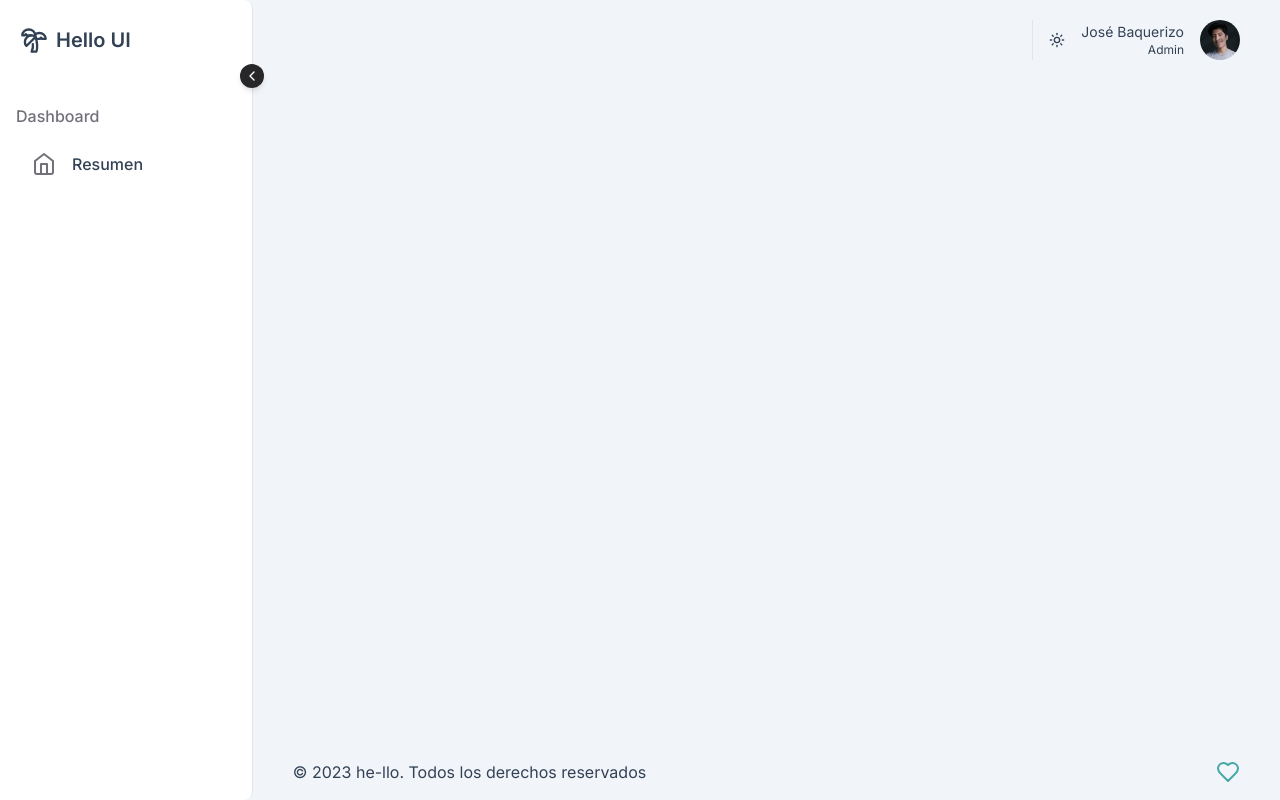
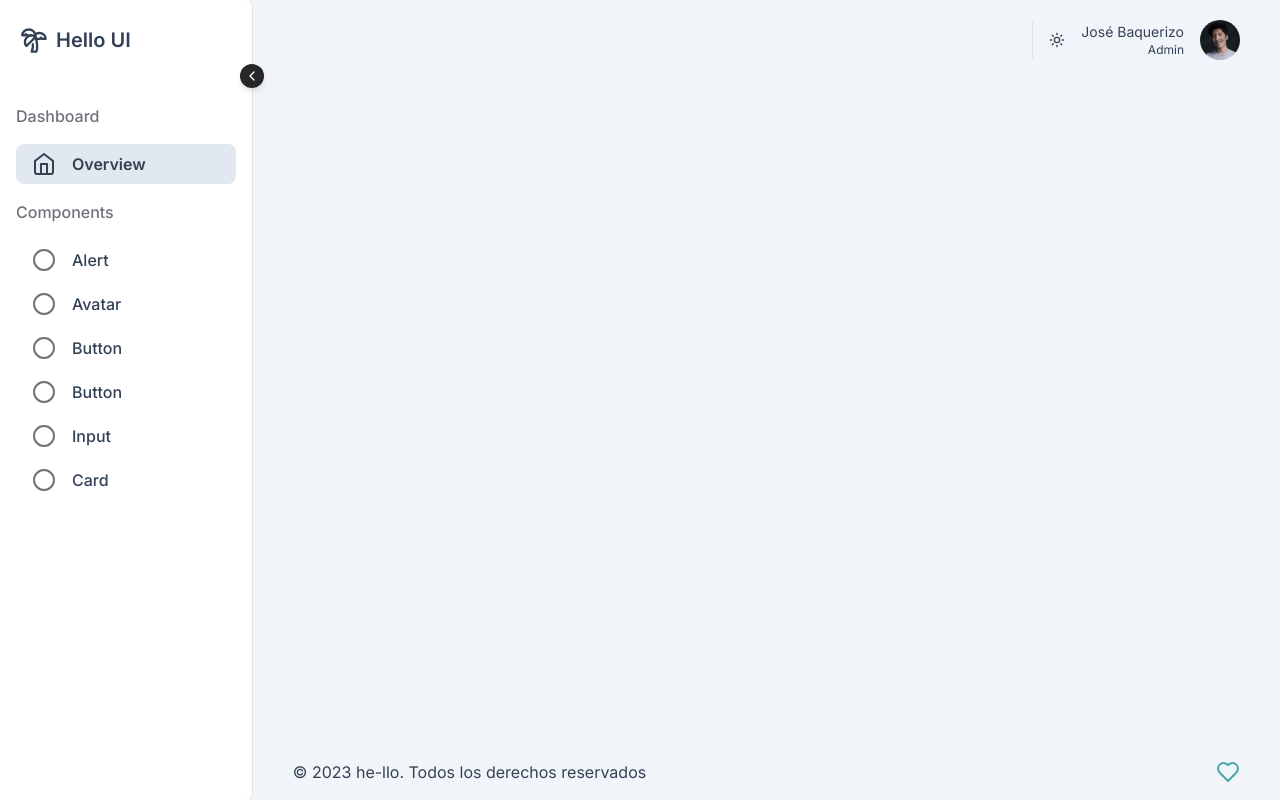
Before and after one commit to he-llo-devs/hello-UI, a Next.js app: page / in a window 1280 px wide. Built offline with nearby package versions, Linux system fonts and the light colour scheme.

Commit message:
update: navigation component with Links and styles

```diff
--- a/common/components/ui/layouts/Sidebar.css
+++ b/common/components/ui/layouts/Sidebar.css
@@ -20,6 +20,6 @@
     }
 
     .c-sidebar-navigation {
-        @apply grow p-4 space-y-8 font-medium;
+        @apply grow p-4 space-y-8 font-medium overflow-y-auto;
     }
 }
--- a/common/components/ui/layouts/Sidebar.tsx
+++ b/common/components/ui/layouts/Sidebar.tsx
@@ -1,6 +1,7 @@
-import { ChevronDownIcon, Coins, CoinsIcon, HomeIcon, LayoutGridIcon, MenuIcon, PalmtreeIcon, WalletIcon, XIcon } from "lucide-react";
-import { FC, MouseEvent, useState } from "react";
+import { ChevronDownIcon, MenuIcon, PalmtreeIcon, XIcon } from "lucide-react";
+import { FC, Fragment, MouseEvent, useState } from "react";
 import NavItem from "../navigation/NavItem";
+import MenuItems from "@/utils/MenuItems";
 
 interface Props {
 	handleCollapse: Function;
@@ -10,7 +11,7 @@ interface Props {
 }
 
 const Sidebar: FC<Props> = ({isMenuCollapsed, handleCollapse, isExpanded, handleExpanded}) => {
-
+	const menu = MenuItems();
 
 	return (
 		<div className={`c-sidebar ${isMenuCollapsed ? "" : "-translate-x-full"} ${isExpanded ? 'w-10/12 md:w-80' : 'w-32'}`}>
@@ -33,8 +34,16 @@ const Sidebar: FC<Props> = ({isMenuCollapsed, handleCollapse, isExpanded, handle
 
 			<div className="c-sidebar-navigation">
 				<div className={!isExpanded ? "flex flex-col items-center" : ""}>
-					<span className="text-zinc-500 dark:text-zinc-400">Dashboard</span>
-					<NavItem/>
+					{ menu.map((element, idx) => (
+						<Fragment key={idx}>
+							<span className="text-zinc-500 dark:text-zinc-400">{ element.section }</span>
+							<div className="my-4">
+								{ element.items.map((item, idx) => (
+									<NavItem key={idx} isExpanded={ isExpanded } label={item.name} Icon={item.icon} url={item.path}/>
+								))}
+							</div>
+						</Fragment>
+					))}
 				</div>
 			</div>
 
--- a/common/components/ui/layouts/SidebarLayout.tsx
+++ b/common/components/ui/layouts/SidebarLayout.tsx
@@ -36,7 +36,7 @@ const SideBarLayout: FC<Props> = ({ children }) => {
 	};
 
 	return (
-		<div className="block md:flex max-w-384 mx-auto">
+		<div className="block md:flex mx-auto">
 			<Sidebar handleCollapse={handleCollapse} isMenuCollapsed={isMenuCollapsed} isExpanded={isExpanded} handleExpanded={handleExpanded}/>
 			<div className="w-full px-5 md:px-10 flex flex-col justify-between">
 				<Header handleCollapse={handleCollapse} isMenuCollapsed={isMenuCollapsed}/>
--- a/common/components/ui/navigation/NavItem.css
+++ b/common/components/ui/navigation/NavItem.css
@@ -1,10 +1,18 @@
 @layer components {
     .c-nav-item {
-        @apply px-4 py-2 flex space-x-4;
+        @apply px-4 py-2 my-1 flex space-x-4;
         @apply rounded-lg hover:bg-slate-100 hover:dark:bg-zinc-700 hover:text-slate-700 hover:dark:text-white;
+    }
+
+    .c-nav-item-active {
+        @apply bg-slate-200 dark:bg-zinc-600 font-semibold
     }
 
     .c-nav-item-icon {
         @apply text-zinc-500 dark:text-zinc-400 group-hover:text-slate-700 group-hover:dark:text-white;
     }
+
+    .c-nav-item-icon-active {
+        @apply text-slate-700 dark:text-white
+    }
 }
--- a/common/components/ui/navigation/NavItem.tsx
+++ b/common/components/ui/navigation/NavItem.tsx
@@ -1,14 +1,23 @@
-import { HomeIcon } from "lucide-react";
+import { CircleIcon, LucideIcon } from "lucide-react";
+import Link from "next/link";
+import { useRouter } from "next/router";
+import { FC } from "react";
 
-// isExpanded instead of true
-const NavItem = () => {
+interface Props {
+	isExpanded: boolean;
+	label: string;
+	url?: string;
+	Icon?: LucideIcon;
+}
+
+const NavItem: FC<Props> = ({ isExpanded, label, Icon, url = '#' }) => {
+	const router = useRouter();
+
 	return (
-		<div className="my-4">
-			<div className="group c-nav-item">
-				<HomeIcon className="c-nav-item-icon"/>
-				{true ? <span>Resumen</span> : null}
-			</div>
-		</div>
+		<Link href={url} className={`group c-nav-item ${router.pathname.includes(url) ? 'c-nav-item-active' : ''}`}>
+			{Icon ? <Icon className={`c-nav-item-icon ${router.pathname.includes(url) ? 'c-nav-item-icon-active' : ''}`}/> : <CircleIcon className="c-nav-item-icon"/>}
+			{isExpanded ? <span>{label}</span> : null}
+		</Link>
 	);
 };
 
--- /dev/null
+++ b/common/utils/MenuItems.tsx
@@ -0,0 +1,56 @@
+import {
+	CircleIcon,
+	HomeIcon
+} from "lucide-react";
+
+const MenuItems = () => {
+	return [
+		{
+			section: 'Dashboard',
+			items: [
+				{
+					name: 'Overview',
+					path: '/',
+					icon: HomeIcon
+				}
+			]
+		},
+		{
+			section: 'Components',
+			items: [
+				{
+					name: 'Alert',
+					path: '/components/alert',
+					icon: CircleIcon
+				},
+				{
+					name: 'Avatar',
+					path: '/components/avatar',
+					icon: CircleIcon
+				},
+				{
+					name: 'Button',
+					path: '/components/button',
+					icon: CircleIcon
+				},
+				{
+					name: 'Button',
+					path: '/components/button',
+					icon: CircleIcon
+				},
+				{
+					name: 'Input',
+					path: '/components/input',
+					icon: CircleIcon
+				},
+				{
+					name: 'Card',
+					path: '/components/card',
+					icon: CircleIcon
+				}
+			]
+		},
+	];
+};
+
+export default MenuItems;
```
